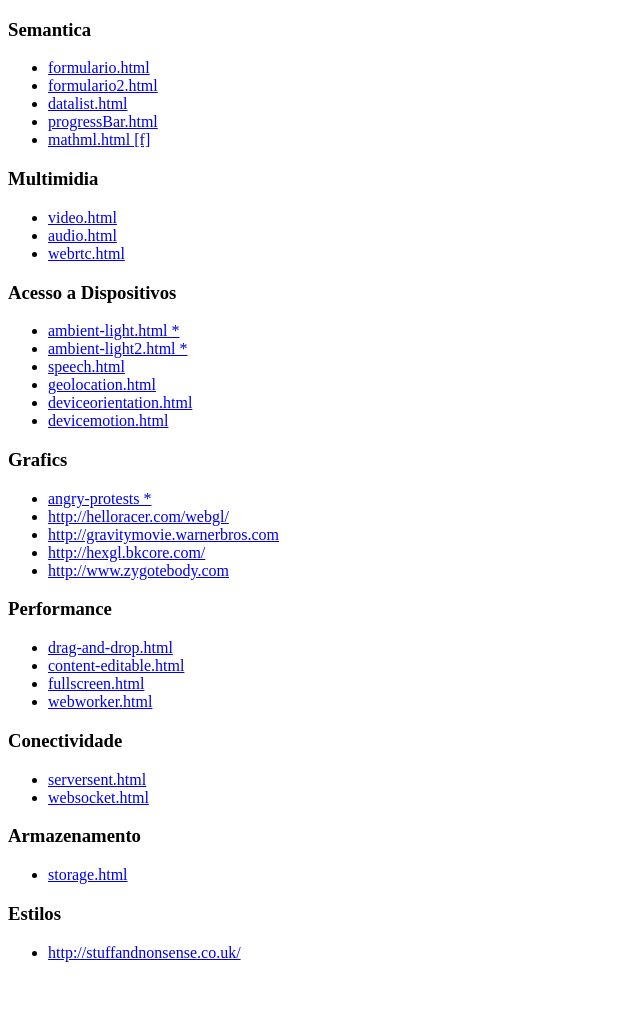
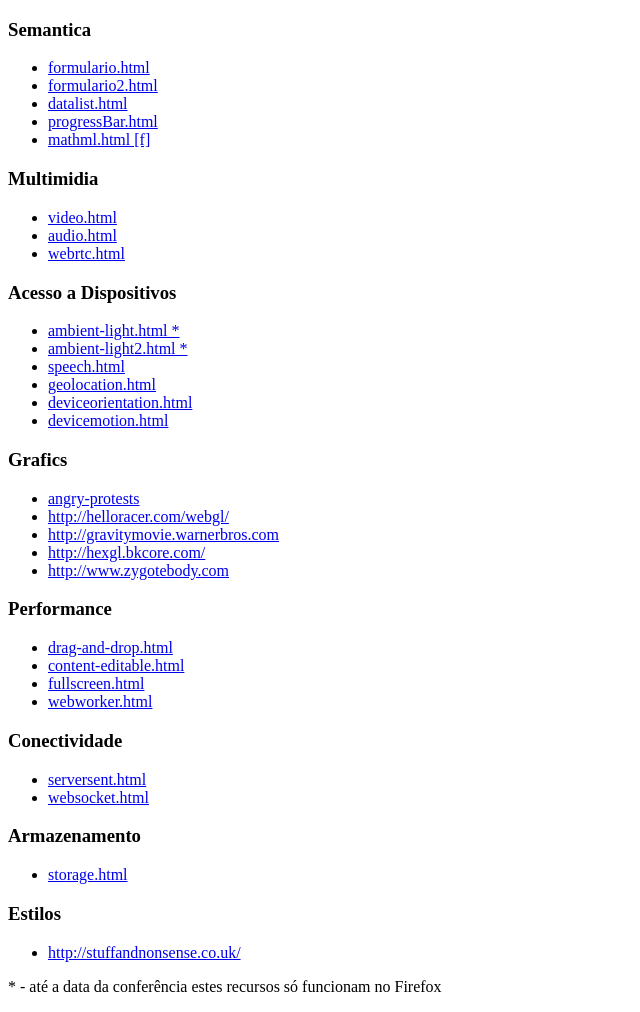
Before and after one commit to davidsonalencar/webbr2013, a plain HTML site: page index.html in a window 1280 px wide. Shown: the whole page, without its empty margins (0-640 px from the left). Before the commit the page ends 978 px from the top, so only its background shows below. Drawn offline with Linux system fonts and the light colour scheme.

Commit message:
acertando os *

```diff
--- a/index.html
+++ b/index.html
@@ -30,7 +30,7 @@
 	</ul>
 	<h3>Grafics</h3>
 	<ul>
-		<li><a href="4-3D, GRAPHICS EFFECTS/angry-protests/index.html" target="_blank">angry-protests *</a></li>
+		<li><a href="4-3D, GRAPHICS EFFECTS/angry-protests/index.html" target="_blank">angry-protests</a></li>
 		<li><a href="http://helloracer.com/webgl/" target="_blank">http://helloracer.com/webgl/</a></li>
 		<li><a href="http://gravitymovie.warnerbros.com" target="_blank">http://gravitymovie.warnerbros.com</a></li>
 		<li><a href="http://hexgl.bkcore.com/" target="_blank">http://hexgl.bkcore.com/</a></li>
@@ -56,5 +56,6 @@
 	<ul>
 		<li><a href="http://stuffandnonsense.co.uk/" target="_blank">http://stuffandnonsense.co.uk/</a></li>
 	</ul>
+	<p>* - até a data da conferência estes recursos só funcionam no Firefox</p>
 </body>
 </html>
```
